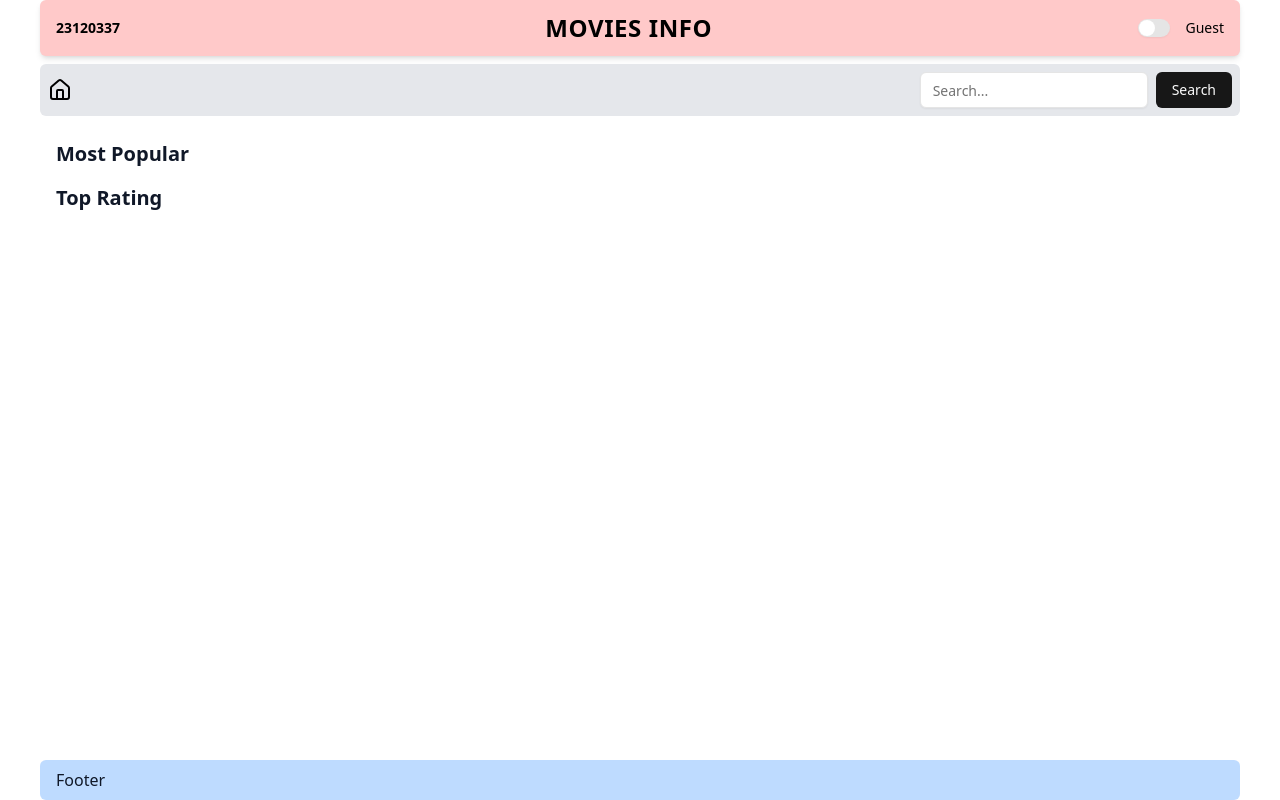
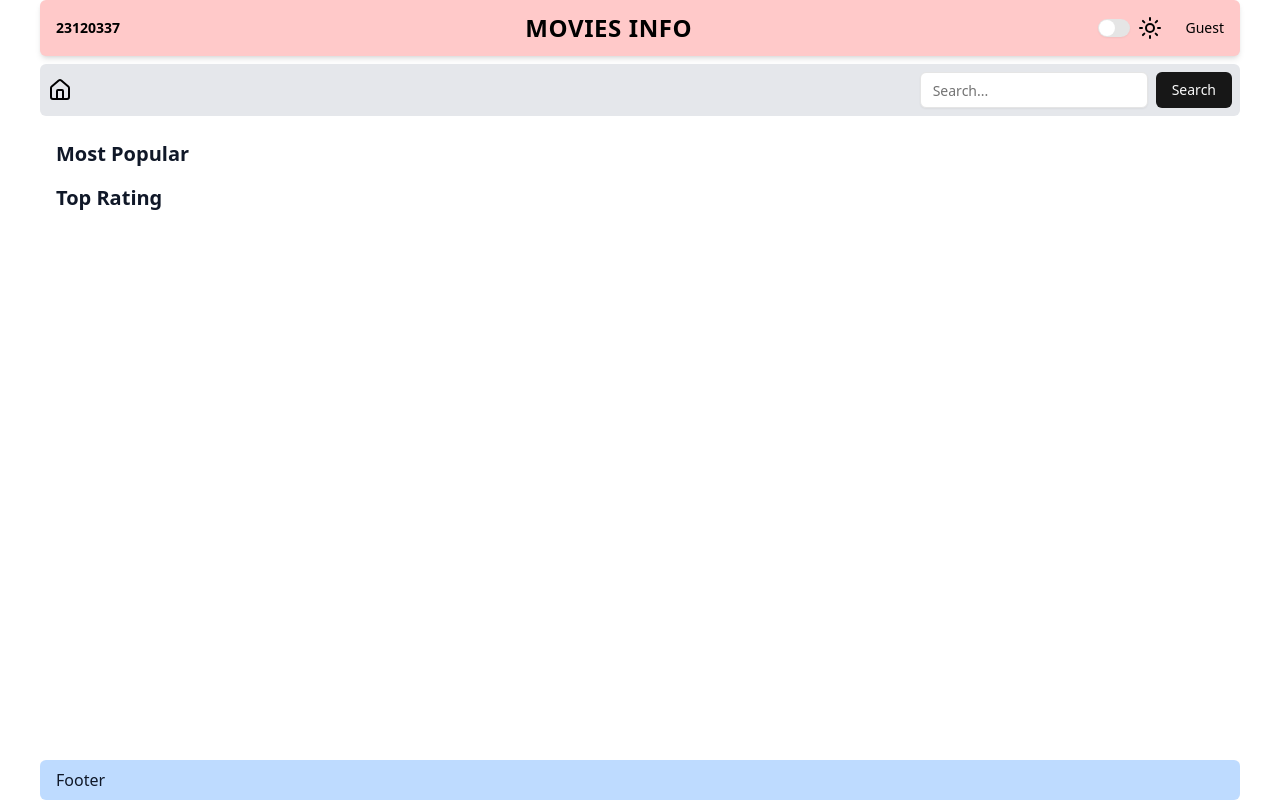
Before and after one commit to kqanGit/Web-development-Homework-2, a React (Vite) app: page / in a window 1280 px wide. Built offline with nearby package versions, Linux system fonts and the light colour scheme.

Commit message:
style: add dark mode colors for background and text

```diff
--- a/package.json
+++ b/package.json
@@ -10,6 +10,7 @@
     "preview": "vite preview"
   },
   "dependencies": {
+    "@radix-ui/react-label": "^2.1.8",
     "@radix-ui/react-slot": "^1.2.4",
     "@radix-ui/react-switch": "^1.2.6",
     "@tailwindcss/vite": "^4.1.18",
--- /dev/null
+++ b/src/components/icons/MoonIcon.jsx
@@ -0,0 +1,7 @@
+import { Moon } from "lucide-react";
+
+const MoonIcon = (props) => {
+  return <Moon {...props} />;
+};
+
+export default MoonIcon;
--- /dev/null
+++ b/src/components/icons/SunIcon.jsx
@@ -0,0 +1,7 @@
+import { Sun } from "lucide-react";
+
+const SunIcon = (props) => {
+  return <Sun {...props} />;
+};
+
+export default SunIcon;
--- a/src/components/layouts/Footer.jsx
+++ b/src/components/layouts/Footer.jsx
@@ -1,7 +1,7 @@
 
 const Footer = () => {
   return (
-    <footer className="bg-blue-200 px-4 py-2 rounded-sm">
+    <footer className="bg-blue-200 px-4 py-2 rounded-sm dark:bg-gray-800 dark:text-white">
         Footer
     </footer>
     );
--- a/src/components/layouts/Header.jsx
+++ b/src/components/layouts/Header.jsx
@@ -1,19 +1,28 @@
 import { Switch } from "@/components/ui/switch";
 import { useTheme } from "@/contexts/ThemeContext";
+import { Label } from "@/components/ui/label";
+import SunIcon from "@/components/icons/SunIcon";
+import MoonIcon from "@/components/icons/MoonIcon";
 
 const Header = () => {
   const { theme, toggleTheme } = useTheme();
   return (
-    <header className="bg-red-200 text-black shadow-md rounded-sm">
+    <header className="bg-red-200 text-black shadow-md rounded-sm dark:bg-gray-800 dark:text-white">
       <div className="max-w-[1200px] mx-auto px-4 py-3 flex justify-between items-center">
         <div className="text-sm font-semibold">23120337</div>
-
         <h1 className="text-2xl font-bold uppercase tracking-wide">
           Movies Info
         </h1>
-        <div className="flex items-center gap-4">
-          <Switch />
-
+        <div className="flex items-center gap-6">
+          <div className="flex items-center gap-2">
+            <Switch onClick={toggleTheme} id="theme-switch" />
+            <Label
+              htmlFor="theme-switch"
+              className="flex items-center gap-1 cursor-pointer"
+            >
+              {theme === "dark" ? <MoonIcon /> : <SunIcon />}
+            </Label>
+          </div>
           <div className="text-sm">Guest</div>
         </div>
       </div>
--- a/src/components/layouts/MainLayout.jsx
+++ b/src/components/layouts/MainLayout.jsx
@@ -5,7 +5,7 @@ import Footer from "@/components/layouts/Footer";
 
 const MainLayout = () => {
   return (
-    <div className="min-h-screen flex flex-col bg-white text-gray-900 transition-colors duration-300">
+    <div className="min-h-screen flex flex-col bg-white text-gray-900 transition-colors duration-300 dark:bg-gray-900 dark:text-gray-100">
       <div className="w-full max-w-[1200px] flex flex-col gap-2 mx-auto min-h-screen flex flex-col">
         <Header />
         <NavBar />
--- a/src/components/layouts/NavBar.jsx
+++ b/src/components/layouts/NavBar.jsx
@@ -4,13 +4,13 @@ import { Button } from "@/components/ui/button";
 import HomeIcon from "@/components/icons/HomeIcon";
 const NavBar = () => {
   return (
-    <nav className="flex justify-between bg-gray-200 text-white p-2 rounded-sm">
-      <div className="text-black flex items-center">
+    <nav className="flex justify-between bg-gray-200 text-white p-2 rounded-sm dark:bg-gray-800 dark:text-white">
+      <div className="text-black flex items-center dark:text-white">
         <HomeIcon />
       </div>
       <div className='flex items-center'>
-        <Input className="bg-white text-black rounded-sm" placeholder="Search..." />
-        <Button className="ml-2 rounded-sm">Search</Button>
+        <Input className="bg-white text-black rounded-sm dark:bg-gray-700 dark:text-white" placeholder="Search..." />
+        <Button className="ml-2 rounded-sm dark:bg-gray-700 dark:text-white">Search</Button>
       </div>
     </nav>
   );
--- /dev/null
+++ b/src/components/ui/label.jsx
@@ -0,0 +1,21 @@
+import * as React from "react"
+import * as LabelPrimitive from "@radix-ui/react-label"
+
+import { cn } from "@/lib/utils"
+
+function Label({
+  className,
+  ...props
+}) {
+  return (
+    <LabelPrimitive.Root
+      data-slot="label"
+      className={cn(
+        "flex items-center gap-2 text-sm leading-none font-medium select-none group-data-[disabled=true]:pointer-events-none group-data-[disabled=true]:opacity-50 peer-disabled:cursor-not-allowed peer-disabled:opacity-50",
+        className
+      )}
+      {...props} />
+  );
+}
+
+export { Label }
```
Also changed, not shown: 1 other file (tests, documents, lock files or other folders).
